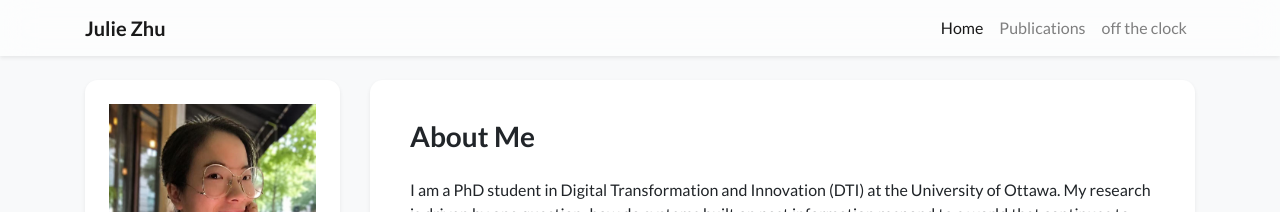
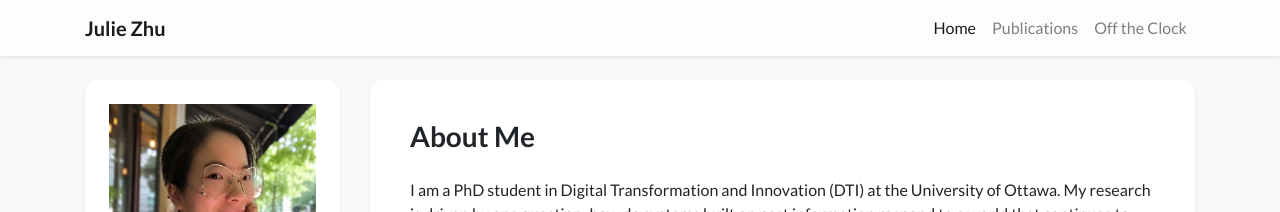
Before and after one commit to Julieuo/Julieuo, a Jekyll site: the page built from index.html, in a window 1280 px wide. Shown: the top 212 px of the page. Built offline with Jekyll 4.4.1, drawn with Linux system fonts in a browser that asks for light colours; nearby versions of some CDN libraries; a style sheet for code colours, icons or effects is not loaded.

```diff
--- a/_data/navigation.yml
+++ b/_data/navigation.yml
@@ -5,5 +5,5 @@ pages:
   url: /
 - name: Publications
   url: /publications
-- name: off the clock
+- name: Off the Clock
   url: /offtheclock
```
